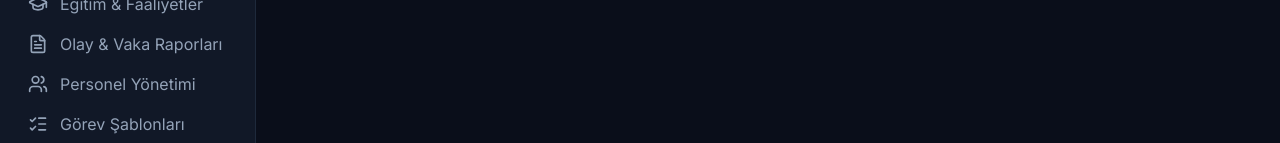
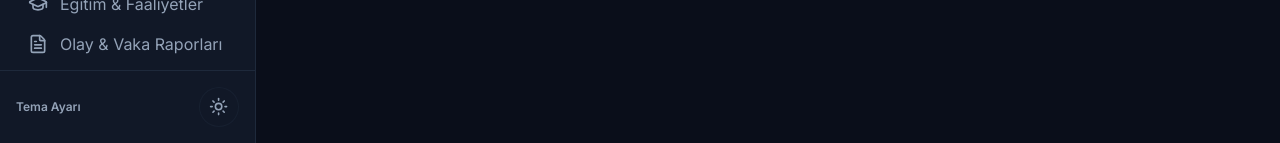
Before and after one commit to Onurcannkaya/itfaiye-arac, a Next.js app: page / in a window 1280 px wide. Shown: the part 657-800 px from the top of the page. Built offline with nearby package versions, Linux system fonts and the light colour scheme; no server answers; the database is empty.

Commit message:
feat: add next-themes for light/dark mode toggling

```diff
--- a/src/components/layout/Sidebar.tsx
+++ b/src/components/layout/Sidebar.tsx
@@ -1,6 +1,7 @@
 import Link from 'next/link'
 import Image from 'next/image'
 import { Home, Truck, Users, Wrench, FileText, ScanLine, Wind, ListChecks, BarChart3, GraduationCap, Map } from 'lucide-react'
+import { ThemeToggle } from '@/components/theme/ThemeToggle'
 
 export function Sidebar() {
   return (
@@ -75,6 +76,10 @@ export function Sidebar() {
           </Link>
         </div>
       </nav>
+      <div className="p-4 border-t border-border flex items-center justify-between">
+        <span className="text-xs font-semibold text-muted-foreground">Tema Ayarı</span>
+        <ThemeToggle />
+      </div>
     </aside>
   )
 }
--- /dev/null
+++ b/src/components/theme/ThemeProvider.tsx
@@ -0,0 +1,11 @@
+"use client"
+
+import * as React from "react"
+import { ThemeProvider as NextThemesProvider } from "next-themes"
+
+export function ThemeProvider({
+  children,
+  ...props
+}: React.ComponentProps<typeof NextThemesProvider>) {
+  return <NextThemesProvider {...props}>{children}</NextThemesProvider>
+}
--- /dev/null
+++ b/src/components/theme/ThemeToggle.tsx
@@ -0,0 +1,33 @@
+"use client"
+
+import * as React from "react"
+import { Moon, Sun } from "lucide-react"
+import { useTheme } from "next-themes"
+import { Button } from "@/components/ui/Button"
+
+export function ThemeToggle() {
+  const { theme, setTheme } = useTheme()
+  const [mounted, setMounted] = React.useState(false)
+
+  React.useEffect(() => {
+    setMounted(true)
+  }, [])
+
+  if (!mounted) {
+    return <Button variant="ghost" size="icon" className="w-10 h-10 rounded-full" disabled />
+  }
+
+  return (
+    <Button
+      variant="ghost"
+      size="icon"
+      className="w-10 h-10 rounded-full bg-surface hover:bg-muted border border-border/50 text-muted-foreground hover:text-foreground transition-all duration-300"
+      onClick={() => setTheme(theme === "dark" ? "light" : "dark")}
+      title="Temayı Değiştir"
+    >
+      <Sun className="h-[1.2rem] w-[1.2rem] rotate-0 scale-100 transition-all dark:-rotate-90 dark:scale-0" />
+      <Moon className="absolute h-[1.2rem] w-[1.2rem] rotate-90 scale-0 transition-all dark:rotate-0 dark:scale-100" />
+      <span className="sr-only">Temayı Değiştir</span>
+    </Button>
+  )
+}
```
